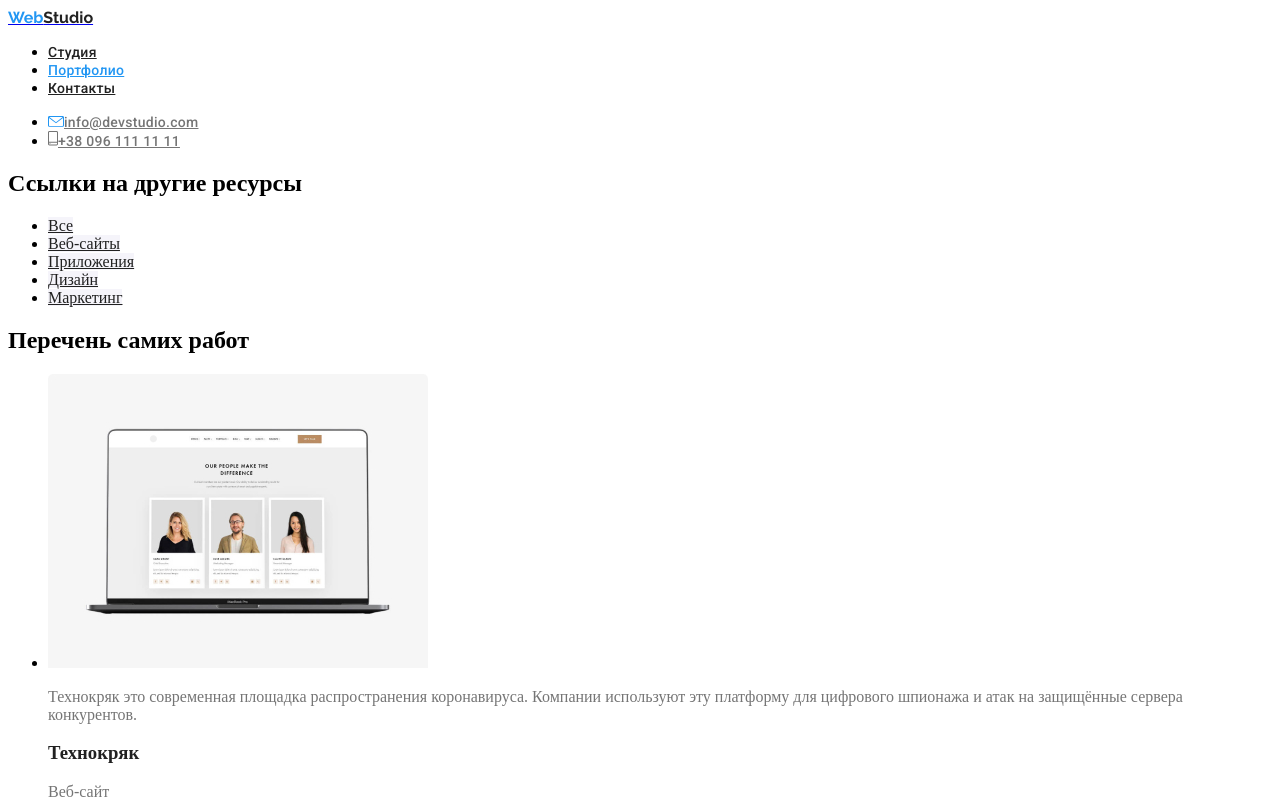
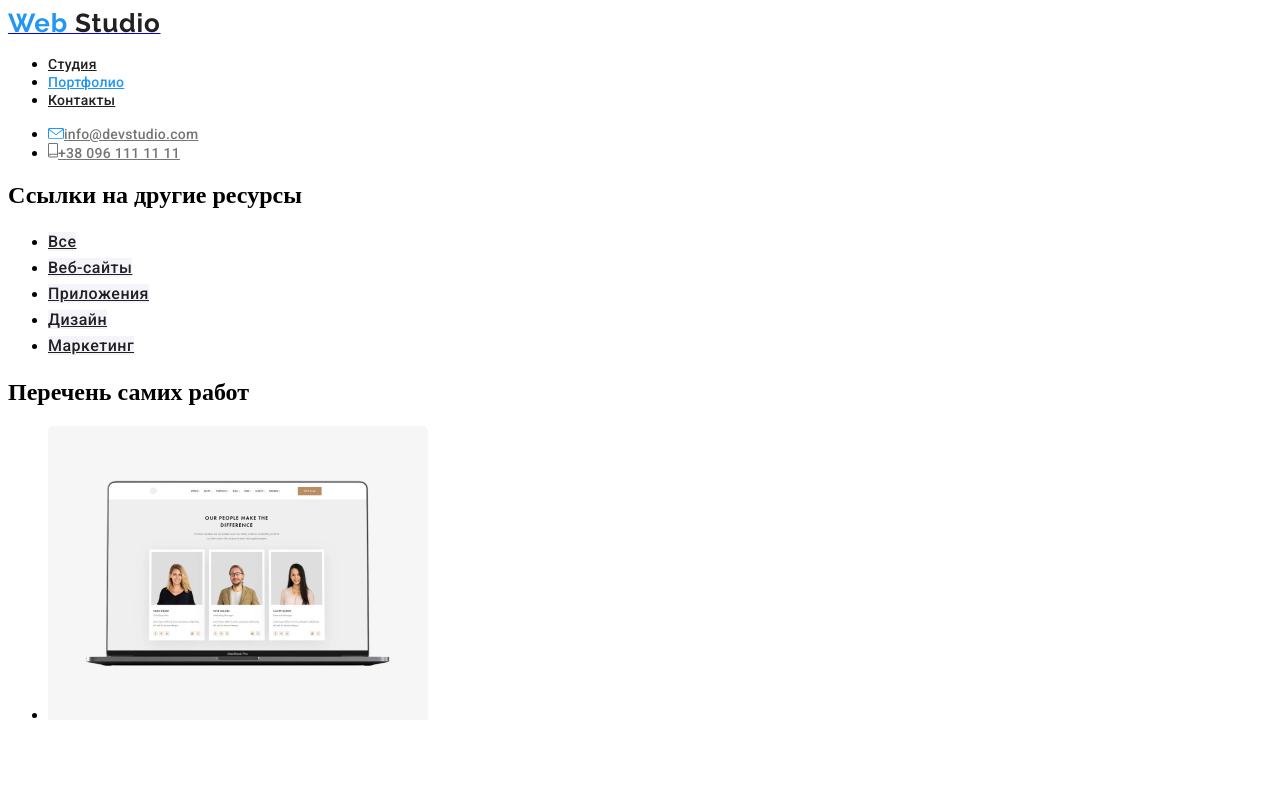
Before and after one commit to SergiiGrynevych/goit-markup-hw-02, a plain HTML site: page portfolio.html in a window 1280 px wide. Shown: the top 804 px of the page. Drawn offline with Linux system fonts and the light colour scheme.

Commit message:
С правками от ментора

```diff
--- a/css/style.css
+++ b/css/style.css
@@ -20,14 +20,26 @@
 }
 
 /* Логотип */
-.first-name{
+.nav .first-name{
     color: var(--link-color);
-    font-family: 'Raleway', sans-serif ;
+    font-family: 'Raleway', sans-serif;
+    font-family: Raleway;
+    font-style: normal;
+    font-weight: bold;
+    font-size: 26px;
+    line-height: 31px;
+    letter-spacing: 0.03em;
 }
 
-.last-name{
+.nav .last-name{
     color: var(--primary-text-color);
     font-family: 'Raleway', sans-serif;
+    font-family: Raleway;
+    font-style: normal;
+    font-weight: bold;
+    font-size: 26px;
+    line-height: 31px;
+    letter-spacing: 0.03em;
 }
 
 /* Верхняя панель перехода по ссылкам внутри сайта */
@@ -87,8 +99,8 @@
     font-weight: bold;
     font-size: 16px;
     line-height: 30px;
-    display: flex;
-    align-items: center;
+    /* display: flex; */
+    /* align-items: center; */
     text-align: center;
     letter-spacing: 0.06em;
 }
@@ -190,11 +202,23 @@
 .contacts .first-name{
     color: var(--link-color);
     font-style: normal;
+    font-family: Raleway;
+    font-style: normal;
+    font-weight: bold;
+    font-size: 22px;
+    line-height: 26px;
+    letter-spacing: 0.03em;
 }
 
 .contacts .last-name{
     color: var(--third-text-color);
     font-style: normal;
+    font-family: Raleway;
+    font-style: normal;
+    font-weight: bold;
+    font-size: 22px;
+    line-height: 26px;
+    letter-spacing: 0.03em;
 }
 
 .contacts > p{
@@ -242,6 +266,13 @@
 .resources a{
     background-color: #F5F4FA;
     color: var(--primary-text-color);
+    font-family: Roboto;
+    font-style: normal;
+    font-weight: 500;
+    font-size: 16px;
+    line-height: 26px;
+    text-align: center;
+    letter-spacing: 0.03em;
 }
 
 .resources a:hover,
@@ -255,4 +286,20 @@
 
 .portfolio p{
     color: var(--secondary-text-color);
+    font-family: Roboto;
+    font-style: normal;
+    font-weight: normal;
+    font-size: 16px;
+    line-height: 30px;
+    letter-spacing: 0.03em;
 }
+
+.portfolio .description{
+    color: var(--third-text-color);
+    font-family: Roboto;
+    font-style: normal;
+    font-weight: normal;
+    font-size: 18px;
+    line-height: 28px;
+    letter-spacing: 0.03em;
+}
--- a/portfolio.html
+++ b/portfolio.html
@@ -10,8 +10,8 @@
 </head>
 <body>
     <header>
-        <nav>
-            <a href="/"><span class="first-name">Web</span><span class="last-name">Studio</span></a>
+        <nav class="nav">
+            <a href="/"><span class="first-name">Web</span><span class="last-name"> Studio</span></a>
             <ul class="nav-link">
                 <li><a href="./index.html" class="title">Студия</a></li>
                 <li><a href="" class="title current">Портфолио</a></li>
@@ -45,7 +45,7 @@
                 <ul class="portfolio">
                     <li>
                         <img src="./images/portfolio/techno_crack.jpg" alt="Фотография ноутбука" width="380">
-                        <p>Технокряк это современная площадка распространения коронавируса. Компании используют эту платформу для цифрового шпионажа и атак на защищённые сервера конкурентов.</p>
+                        <p class="description">Технокряк это современная площадка распространения коронавируса. Компании используют эту платформу для цифрового шпионажа и атак на защищённые сервера конкурентов.</p>
                         <h3>Технокряк</h3>
                         <p>Веб-сайт</p>
                     </li>
@@ -99,7 +99,7 @@
             <h2>Адрес и контакты</h2>
 
             <address class="contacts">
-                <a href="/"><span class="first-name">Web</span><span class="last-name">Studio</span></a>
+                <a href="/"><span class="first-name">Web</span><span class="last-name"> Studio</span></a>
                 <p>г. Киев, пр-т Леси Украинки, 26</p>
                 <ul>
                     <li><a href="mailto:info@devstudio.com">info@devstudio.com</a></li>
```
Also changed, not shown: index.html (+1 -1 lines).
